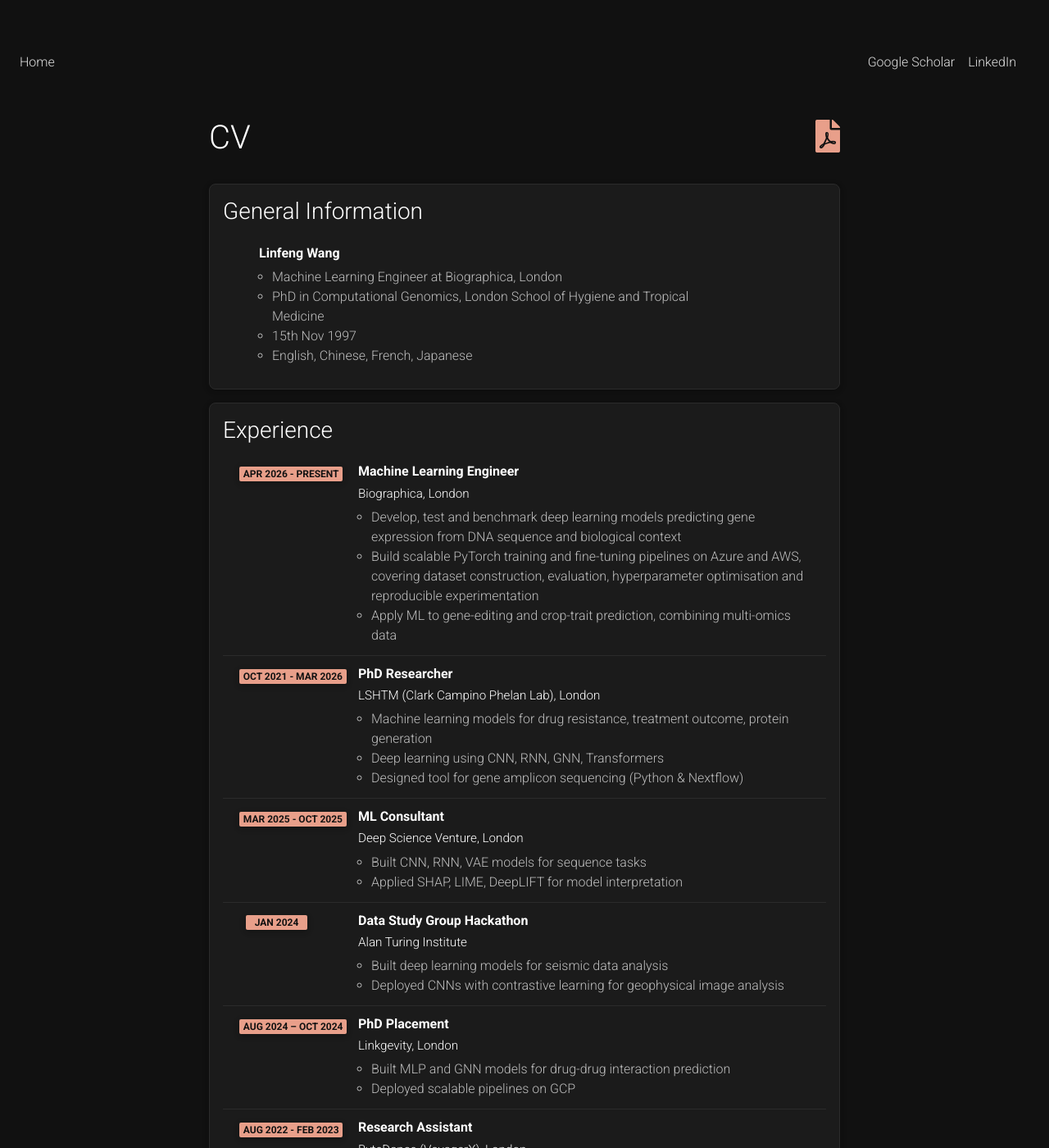
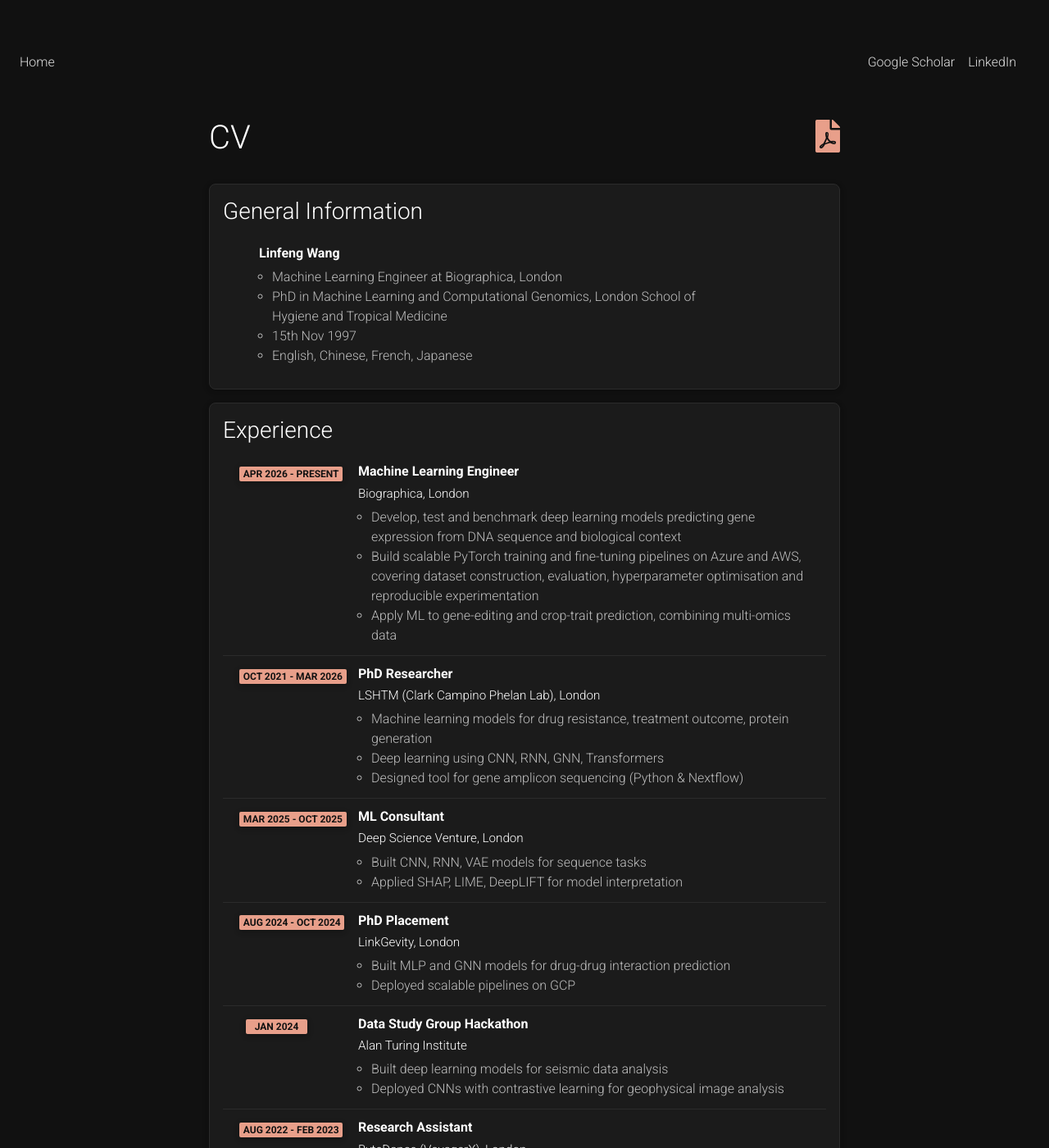
Before and after one commit to linfeng-wang/linfeng-wang.github.io, a Jekyll site: the page built from _pages/cv.md, in a window 1280 px wide and 1400 px high. Shown: the whole window at 82% size. Built offline with Jekyll 4.4.1, drawn with Linux system fonts in a browser that asks for light colours; comment, search, counter and statistics services are not loaded; a style sheet for code colours, icons or effects is not loaded.

Commit message:
Fix PhD titles and order Experience reverse-chronologically
- Homepage: "PhD - Data Machine learning for Infectious Disease Genomics"
  loses the stray "Data" left over from the earlier "Data Science of".
- CV General Information: now "PhD in Machine Learning and Computational
  Genomics".
- CV Experience: the Turing hackathon (Jan 2024) sat above the LinkGevity
  placement (Aug - Oct 2024). Everything else was already ordered by end
  date, so this is the single swap that puts the section right.

Also normalised the en-dash in the LinkGevity dates to match the other
entries, and corrected "Linkgevity" to "LinkGevity".

Co-Authored-By: Claude Opus 5 <noreply@anthropic.com>

```diff
--- a/_data/cv.yml
+++ b/_data/cv.yml
@@ -4,7 +4,7 @@
     - title: Linfeng Wang
       description:
         - Machine Learning Engineer at Biographica, London
-        - PhD in Computational Genomics, London School of Hygiene and Tropical Medicine
+        - PhD in Machine Learning and Computational Genomics, London School of Hygiene and Tropical Medicine
         - 15th Nov 1997
         - English, Chinese, French, Japanese
 
@@ -31,18 +31,18 @@
       description:
         - Built CNN, RNN, VAE models for sequence tasks
         - Applied SHAP, LIME, DeepLIFT for model interpretation
+    - title: PhD Placement
+      institution: LinkGevity, London
+      year: Aug 2024 - Oct 2024
+      description:
+        - Built MLP and GNN models for drug-drug interaction prediction
+        - Deployed scalable pipelines on GCP
     - title: Data Study Group Hackathon
       institution: Alan Turing Institute
       year: Jan 2024
       description:
         - Built deep learning models for seismic data analysis
         - Deployed CNNs with contrastive learning for geophysical image analysis
-    - title: PhD Placement
-      institution: Linkgevity, London
-      year: Aug 2024 – Oct 2024
-      description:
-        - Built MLP and GNN models for drug-drug interaction prediction
-        - Deployed scalable pipelines on GCP
     - title: Research Assistant
       institution: ByteDance (VoyagerX), London
       year: Aug 2022 - Feb 2023
--- a/_layouts/about.html
+++ b/_layouts/about.html
@@ -390,7 +390,7 @@ layout: default
         <!-- http, not https: the server's certificate only covers
              genomics.lshtm.ac.uk, so https to this host fails validation.
              Switch to https once the cert lists pathogenseq.lshtm.ac.uk. -->
-        <p><strong>PhD - Data Machine learning for Infectious Disease Genomics</strong>
+        <p><strong>PhD - Machine learning for Infectious Disease Genomics</strong>
         (<a href="http://pathogenseq.lshtm.ac.uk/" target="_blank" rel="noopener" style="color: #e89f8a; text-decoration: none; border-bottom: 1px solid rgba(232,159,138,0.5);">group website</a>)<br>
         London School of Hygiene and Tropical Medicine<br>
         Oct 2021 to Mar 2026</p>
```
